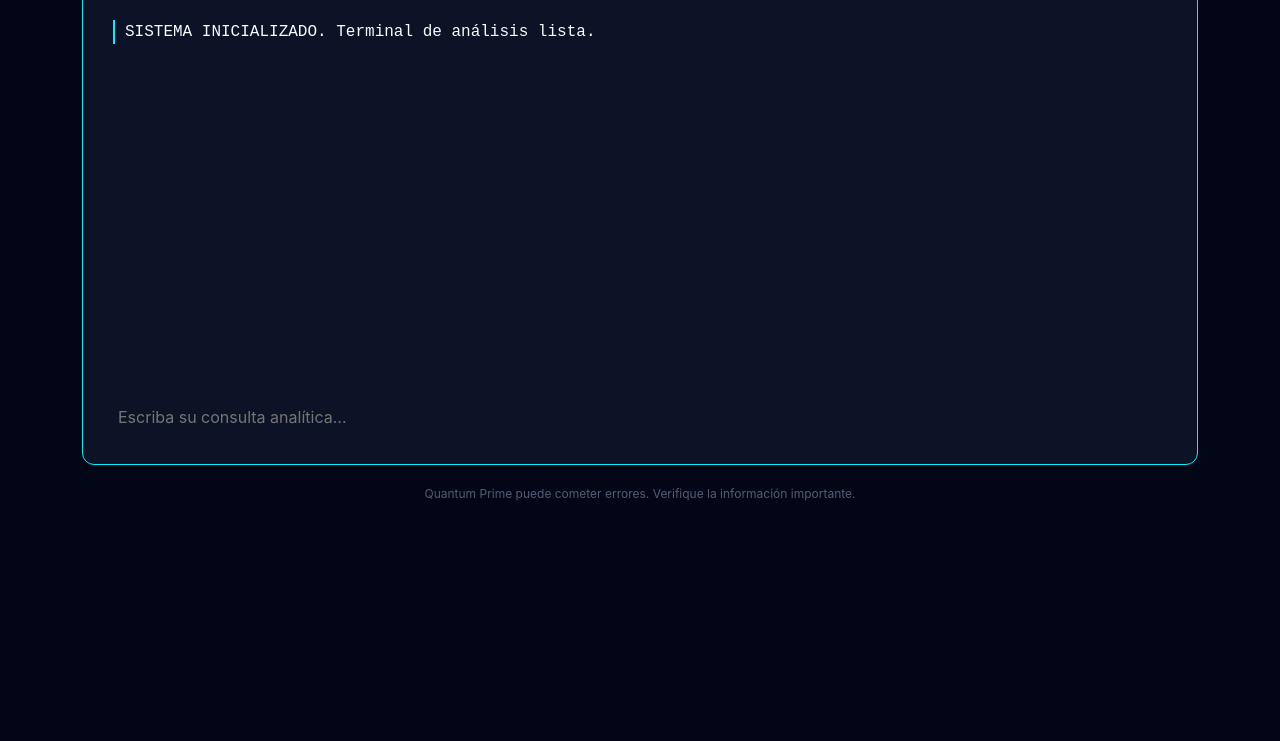
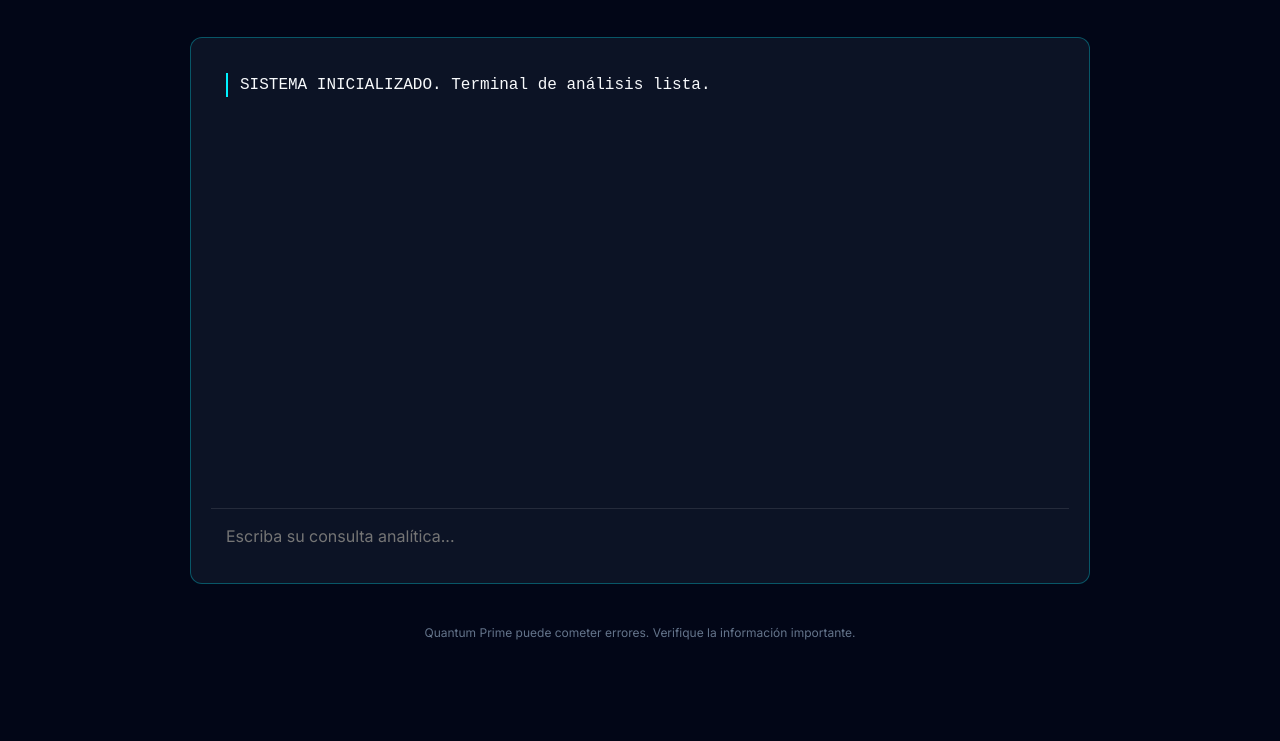
Before and after one commit to estudiaestduiarftuestudia9-cloud/ai-automation-platform, a plain HTML site: page templates/index.html in a window 1280 px wide. Shown: the part 59-800 px from the top of the page. Drawn offline with nearby package versions, Linux system fonts and the light colour scheme.

```diff
--- a/templates/index.html
+++ b/templates/index.html
@@ -3,29 +3,37 @@
 <head>
     <meta charset="UTF-8">
     <meta name="viewport" content="width=device-width, initial-scale=1.0">
-    <title>QUANTUM PRIME | AI Interface</title>
+    <title>QUANTUM PRIME | AI Analysis</title>
     <link href="https://cdn.jsdelivr.net/npm/bootstrap@5.3.0/dist/css/bootstrap.min.css" rel="stylesheet">
+    <link href="https://fonts.googleapis.com/css2?family=Orbitron:wght@400;700&family=Inter:wght@300;400;600&display=swap" rel="stylesheet">
     <style>
-        body { background-color: #020617; color: #f8fafc; font-family: 'Inter', sans-serif; }
-        .ai-console { background: rgba(15, 23, 42, 0.8); border: 1px solid #00f2ff; border-radius: 12px; padding: 20px; margin: 20px 0; }
-        #log { height: 380px; overflow-y: auto; font-family: monospace; padding: 10px; }
-        .ai-msg { color: #f8fafc; border-left: 2px solid #00f2ff; padding-left: 10px; margin-bottom: 15px; }
-        .user-msg { color: #00f2ff; font-weight: bold; margin-bottom: 5px; }
-        input { background: transparent; border: none; color: white; width: 100%; padding: 15px; font-size: 1rem; }
-        .disclaimer { color: #64748b; font-size: 0.75rem; text-align: center; margin-top: 15px; opacity: 0.8; }
+        :root { --primary-dark: #020617; --ai-cyan: #00f2ff; }
+        body { font-family: 'Inter', sans-serif; background-color: var(--primary-dark); color: #e2e8f0; }
+        .navbar-brand { font-family: 'Orbitron', sans-serif; color: var(--ai-cyan) !important; letter-spacing: 2px; }
+        .ai-console {
+            background: rgba(15, 23, 42, 0.8);
+            border: 1px solid rgba(0, 242, 255, 0.3);
+            border-radius: 12px;
+            padding: 20px;
+            margin: 40px auto;
+            max-width: 900px; /* Centrado y elegante */
+        }
+        #log { height: 450px; overflow-y: auto; font-family: monospace; padding: 15px; }
+        .ai-msg { color: #f8fafc; border-left: 2px solid var(--ai-cyan); padding-left: 12px; margin-bottom: 15px; }
+        .user-msg { color: var(--ai-cyan); font-weight: bold; margin-bottom: 8px; }
+        input { background: transparent; border: none; color: white; width: 100%; padding: 15px; border-top: 1px solid rgba(255,255,255,0.1); }
+        .disclaimer { color: #64748b; font-size: 0.75rem; text-align: center; margin-top: 15px; }
     </style>
 </head>
 <body>
-    <div class="container mt-5">
+    <nav class="navbar navbar-dark"><div class="container"><a class="navbar-brand" href="#">QUANTUM PRIME</a></div></nav>
+    <div class="container">
         <div class="ai-console">
-            <div id="log">
-                <div class="ai-msg">SISTEMA INICIALIZADO. Terminal de análisis lista.</div>
-            </div>
+            <div id="log"><div class="ai-msg">SISTEMA INICIALIZADO. Terminal de análisis lista.</div></div>
             <input type="text" id="in" placeholder="Escriba su consulta analítica..." onkeydown="if(event.key==='Enter') send()">
         </div>
         <p class="disclaimer">Quantum Prime puede cometer errores. Verifique la información importante.</p>
     </div>
-
     <script>
         async function send() {
             const input = document.getElementById("in");
@@ -34,8 +42,6 @@
             if (!msg) return;
             log.innerHTML += `<div class="user-msg">> ${msg}</div>`;
             input.value = "";
-            log.scrollTop = log.scrollHeight;
-            try {
             const response = await fetch("/api/v1/quantum-core", {
                 method: "POST",
                 headers: { "Content-Type": "application/json" },
@@ -43,9 +49,6 @@
             });
             const data = await response.json();
             log.innerHTML += `<div class="ai-msg">${data.response}</div>`;
-            } catch (e) {
-                log.innerHTML += `<div class="ai-msg text-danger">Error de enlace.</div>`;
-            }
             log.scrollTop = log.scrollHeight;
         }
     </script>
```
Lines whose indentation alone changed are shown as unchanged.
